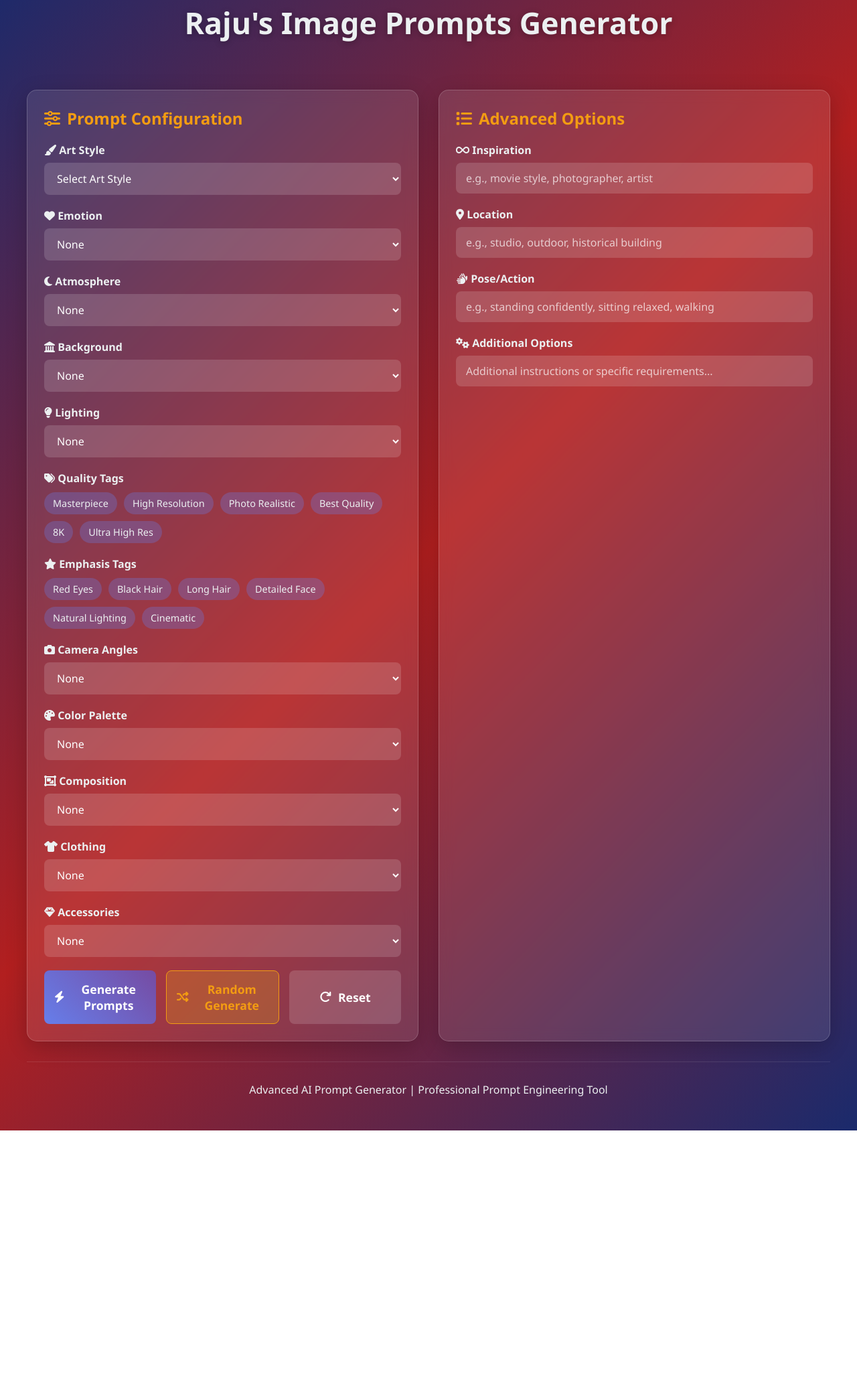
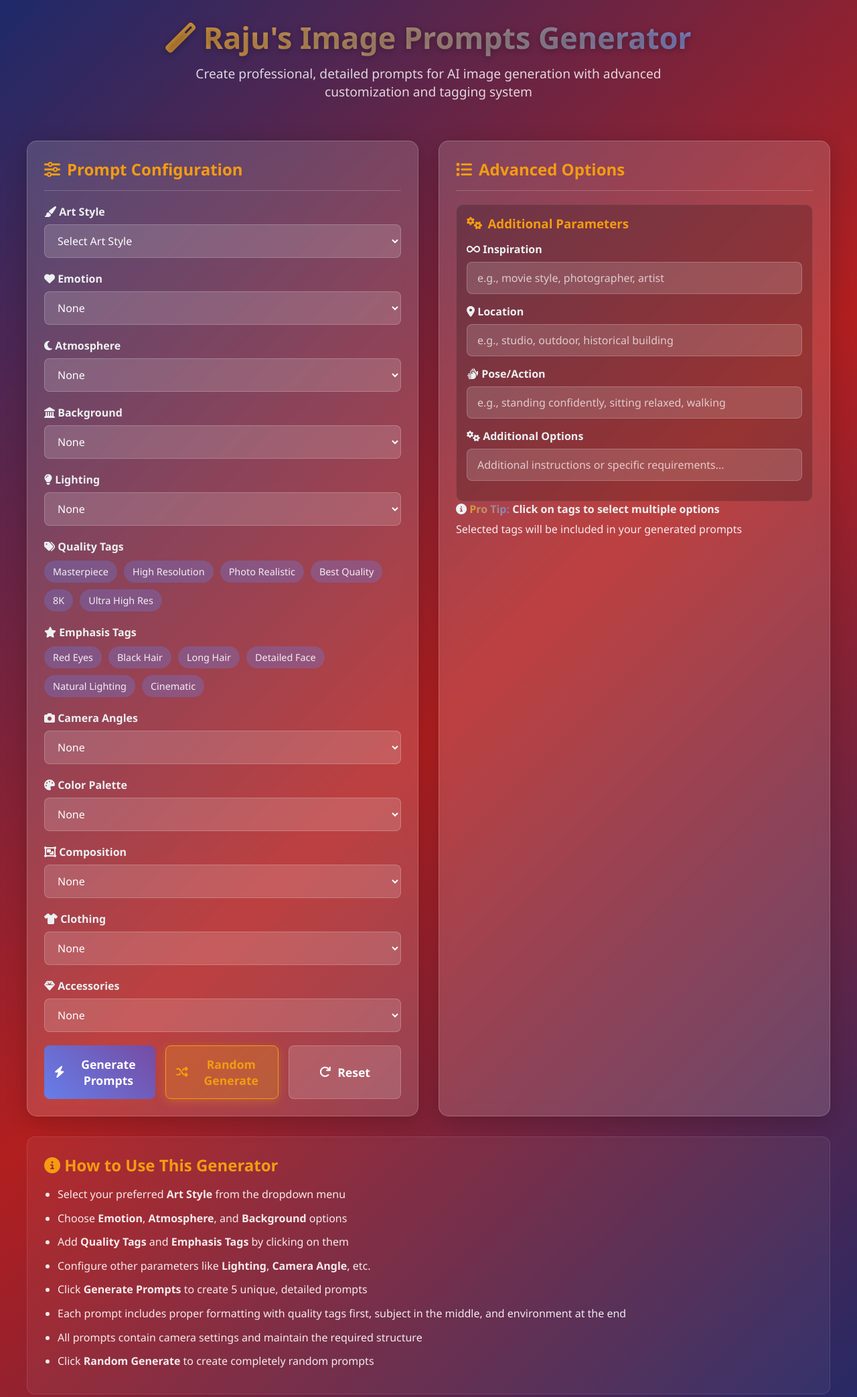
Before and after one commit to RajuSheikh98/ai-prompt-generator, a plain HTML site: page index.html in a window 1280 px wide. Shown: the part 47-2133 px from the top of the page at 67% size. Before the commit the page ends 1735 px from the top, so only its background shows below. Drawn offline with Linux system fonts and the light colour scheme.

Commit message:
Update index.html

````diff
--- a/index.html
+++ b/index.html
@@ -1,3 +1,4 @@
+```html
 <!DOCTYPE html>
 <html lang="en">
 <head>
@@ -21,11 +22,14 @@
             --accent: #f39c12;
             --success: #27ae60;
             --danger: #e74c3c;
+            --panel-bg: rgba(255, 255, 255, 0.15);
+            --panel-border: rgba(255, 255, 255, 0.2);
+            --text-light: rgba(255, 255, 255, 0.9);
         }
 
         body {
             background: linear-gradient(135deg, #1a2a6c, #b21f1f, #1a2a6c);
-            color: var(--light);
+            color: var(--text-light);
             min-height: 100vh;
             padding: 20px;
         }
@@ -45,6 +49,16 @@
             font-size: 2.8rem;
             margin-bottom: 10px;
             text-shadow: 0 2px 10px rgba(0,0,0,0.3);
+            background: linear-gradient(to right, #f39c12, #667eea);
+            -webkit-background-clip: text;
+            -webkit-text-fill-color: transparent;
+        }
+
+        .subtitle {
+            font-size: 1.2rem;
+            opacity: 0.9;
+            max-width: 700px;
+            margin: 0 auto;
         }
 
         .main-content {
@@ -61,12 +75,17 @@
         }
 
         .panel {
-            background: rgba(255, 255, 255, 0.1);
+            background: var(--panel-bg);
             backdrop-filter: blur(10px);
             border-radius: 15px;
             padding: 25px;
             box-shadow: 0 8px 32px rgba(0, 0, 0, 0.2);
-            border: 1px solid rgba(255, 255, 255, 0.18);
+            border: 1px solid var(--panel-border);
+            transition: transform 0.3s ease;
+        }
+
+        .panel:hover {
+            transform: translateY(-5px);
         }
 
         .panel-title {
@@ -76,6 +95,8 @@
             align-items: center;
             gap: 10px;
             color: var(--accent);
+            border-bottom: 1px solid var(--panel-border);
+            padding-bottom: 15px;
         }
 
         .input-group {
@@ -86,6 +107,7 @@
             display: block;
             margin-bottom: 8px;
             font-weight: 600;
+            color: var(--light);
         }
 
         input, select {
@@ -96,6 +118,15 @@
             background: rgba(255, 255, 255, 0.15);
             color: white;
             font-size: 1rem;
+            border: 1px solid rgba(255, 255, 255, 0.2);
+            transition: all 0.3s ease;
+        }
+
+        input:focus, select:focus {
+            outline: none;
+            border-color: var(--accent);
+            background: rgba(255, 255, 255, 0.2);
+            box-shadow: 0 0 0 2px rgba(243, 156, 18, 0.3);
         }
 
         input::placeholder {
@@ -117,6 +148,9 @@
             cursor: pointer;
             transition: all 0.3s ease;
             border: 1px solid transparent;
+            display: flex;
+            align-items: center;
+            gap: 5px;
         }
 
         .tag:hover {
@@ -127,6 +161,7 @@
         .tag.selected {
             background: var(--primary);
             border-color: var(--accent);
+            box-shadow: 0 0 8px rgba(243, 156, 18, 0.5);
         }
 
         .btn-group {
@@ -153,30 +188,35 @@
         .generate-btn {
             background: linear-gradient(45deg, var(--primary), var(--secondary));
             color: white;
+            box-shadow: 0 4px 15px rgba(102, 126, 234, 0.3);
         }
 
         .generate-btn:hover {
             transform: translateY(-3px);
-            box-shadow: 0 5px 15px rgba(0, 0, 0, 0.3);
+            box-shadow: 0 7px 20px rgba(102, 126, 234, 0.4);
         }
 
         .reset-btn {
             background: rgba(255, 255, 255, 0.15);
             color: white;
+            border: 1px solid rgba(255, 255, 255, 0.2);
         }
 
         .reset-btn:hover {
             background: rgba(255, 255, 255, 0.25);
+            border-color: var(--accent);
         }
 
         .random-btn {
             background: rgba(255, 193, 7, 0.2);
             color: var(--accent);
             border: 1px solid var(--accent);
+            box-shadow: 0 4px 15px rgba(243, 156, 18, 0.3);
         }
 
         .random-btn:hover {
             background: rgba(255, 193, 7, 0.3);
+            box-shadow: 0 7px 20px rgba(243, 156, 18, 0.4);
         }
 
         .prompts-container {
@@ -189,11 +229,13 @@
             padding: 20px;
             margin-bottom: 20px;
             border-left: 4px solid var(--accent);
-            transition: transform 0.3s ease;
+            transition: all 0.3s ease;
+            box-shadow: 0 4px 10px rgba(0, 0, 0, 0.1);
         }
 
         .prompt-card:hover {
             transform: translateX(5px);
+            background: rgba(255, 255, 255, 0.08);
         }
 
         .prompt-title {
@@ -225,11 +267,37 @@
             border-radius: 5px;
             cursor: pointer;
             margin-top: 10px;
-            transition: background 0.3s ease;
+            transition: all 0.3s ease;
+            display: flex;
+            align-items: center;
+            gap: 5px;
         }
 
         .copy-btn:hover {
             background: rgba(255, 255, 255, 0.2);
+            transform: scale(1.05);
+        }
+
+        .instructions {
+            background: rgba(255, 255, 255, 0.05);
+            border-radius: 12px;
+            padding: 25px;
+            margin-top: 30px;
+            border: 1px solid rgba(255, 255, 255, 0.1);
+        }
+
+        .instructions h2 {
+            margin-bottom: 15px;
+            color: var(--accent);
+        }
+
+        .instructions ul {
+            padding-left: 20px;
+        }
+
+        .instructions li {
+            margin-bottom: 10px;
+            line-height: 1.6;
         }
 
         .footer {
@@ -272,6 +340,9 @@
             transform: translateX(200%);
             transition: transform 0.3s ease;
             z-index: 1000;
+            display: flex;
+            align-items: center;
+            gap: 10px;
         }
 
         .notification.show {
@@ -284,6 +355,7 @@
             background: rgba(0, 0, 0, 0.2);
             border-radius: 8px;
             display: none;
+            border: 1px solid rgba(255, 255, 255, 0.1);
         }
 
         .subcategory-container.active {
@@ -311,22 +383,62 @@
 
         .subcategory-btn:hover {
             background: rgba(255, 255, 255, 0.2);
+            transform: translateY(-2px);
         }
 
         .subcategory-btn.selected {
             background: var(--accent);
             border-color: var(--accent);
+            box-shadow: 0 0 8px rgba(243, 156, 18, 0.5);
         }
 
         .hidden {
             display: none;
+        }
+
+        .advanced-options {
+            background: rgba(0, 0, 0, 0.2);
+            border-radius: 10px;
+            padding: 15px;
+            margin-top: 20px;
+            border: 1px solid rgba(255, 255, 255, 0.1);
+        }
+
+        .advanced-options h3 {
+            margin-bottom: 15px;
+            color: var(--accent);
+            display: flex;
+            align-items: center;
+            gap: 8px;
+        }
+
+        .advanced-options .input-group {
+            margin-bottom: 15px;
+        }
+
+        .pulse {
+            animation: pulse 2s infinite;
+        }
+
+        @keyframes pulse {
+            0% { box-shadow: 0 0 0 0 rgba(243, 156, 18, 0.4); }
+            70% { box-shadow: 0 0 0 10px rgba(243, 156, 18, 0); }
+            100% { box-shadow: 0 0 0 0 rgba(243, 156, 18, 0); }
+        }
+
+        .highlight {
+            background: linear-gradient(45deg, var(--accent), var(--primary));
+            -webkit-background-clip: text;
+            -webkit-text-fill-color: transparent;
+            font-weight: bold;
         }
     </style>
 </head>
 <body>
     <div class="container">
         <header>
-            <h1>Raju's Image Prompts Generator</h1>
+            <h1><i class="fas fa-magic"></i> Raju's Image Prompts Generator</h1>
+            <p class="subtitle">Create professional, detailed prompts for AI image generation with advanced customization and tagging system</p>
         </header>
 
         <div class="main-content">
@@ -361,7 +473,7 @@
                 </div>
 
                 <div class="subcategory-container" id="subcategory-container">
-                    <h3>Subcategories</h3>
+                    <h3><i class="fas fa-layer-group"></i> Subcategories</h3>
                     <div class="subcategory-grid" id="subcategory-grid">
                         <!-- Subcategories will be populated dynamically -->
                     </div>
@@ -595,7 +707,7 @@
                 </div>
 
                 <div class="btn-group">
-                    <button class="generate-btn" id="generate-btn">
+                    <button class="generate-btn pulse" id="generate-btn">
                         <i class="fas fa-bolt"></i> Generate Prompts
                     </button>
                     <button class="random-btn" id="random-btn">
@@ -609,6 +721,9 @@
 
             <div class="panel">
                 <h2 class="panel-title"><i class="fas fa-list"></i> Advanced Options</h2>
+
+                <div class="advanced-options">
+                    <h3><i class="fas fa-cogs"></i> Additional Parameters</h3>
 
                     <div class="input-group">
                         <label for="inspiration"><i class="fas fa-infinity"></i> Inspiration</label>
@@ -630,6 +745,12 @@
                         <input type="text" id="additional-options" placeholder="Additional instructions or specific requirements...">
                     </div>
                 </div>
+
+                <div class="input-group">
+                    <label><i class="fas fa-info-circle"></i> <span class="highlight">Pro Tip:</span> Click on tags to select multiple options</label>
+                    <p>Selected tags will be included in your generated prompts</p>
+                </div>
+            </div>
         </div>
 
         <div class="loading" id="loading">
@@ -641,13 +762,27 @@
             <!-- Generated prompts will appear here -->
         </div>
 
+        <div class="instructions">
+            <h2><i class="fas fa-info-circle"></i> How to Use This Generator</h2>
+            <ul>
+                <li>Select your preferred <strong>Art Style</strong> from the dropdown menu</li>
+                <li>Choose <strong>Emotion</strong>, <strong>Atmosphere</strong>, and <strong>Background</strong> options</li>
+                <li>Add <strong>Quality Tags</strong> and <strong>Emphasis Tags</strong> by clicking on them</li>
+                <li>Configure other parameters like <strong>Lighting</strong>, <strong>Camera Angle</strong>, etc.</li>
+                <li>Click <strong>Generate Prompts</strong> to create 5 unique, detailed prompts</li>
+                <li>Each prompt includes proper formatting with quality tags first, subject in the middle, and environment at the end</li>
+                <li>All prompts contain camera settings and maintain the required structure</li>
+                <li>Click <strong>Random Generate</strong> to create completely random prompts</li>
+            </ul>
+        </div>
+
         <div class="footer">
             <p>Advanced AI Prompt Generator | Professional Prompt Engineering Tool</p>
         </div>
     </div>
 
     <div class="notification" id="notification">
-        Prompt copied to clipboard!
+        <i class="fas fa-check-circle"></i> Prompt copied to clipboard!
     </div>
 
     <script>
@@ -1166,7 +1301,19 @@
                 option.textContent = style;
                 artStyleSelect.appendChild(option);
             });
+
+            // Add hover effect to panels
+            const panels = document.querySelectorAll('.panel');
+            panels.forEach(panel => {
+                panel.addEventListener('mouseenter', function() {
+                    this.style.transform = 'translateY(-5px)';
+                });
+                panel.addEventListener('mouseleave', function() {
+                    this.style.transform = 'translateY(0)';
+                });
+            });
         });
     </script>
 </body>
 </html>
+```
````
Lines whose indentation alone changed are shown as unchanged.
